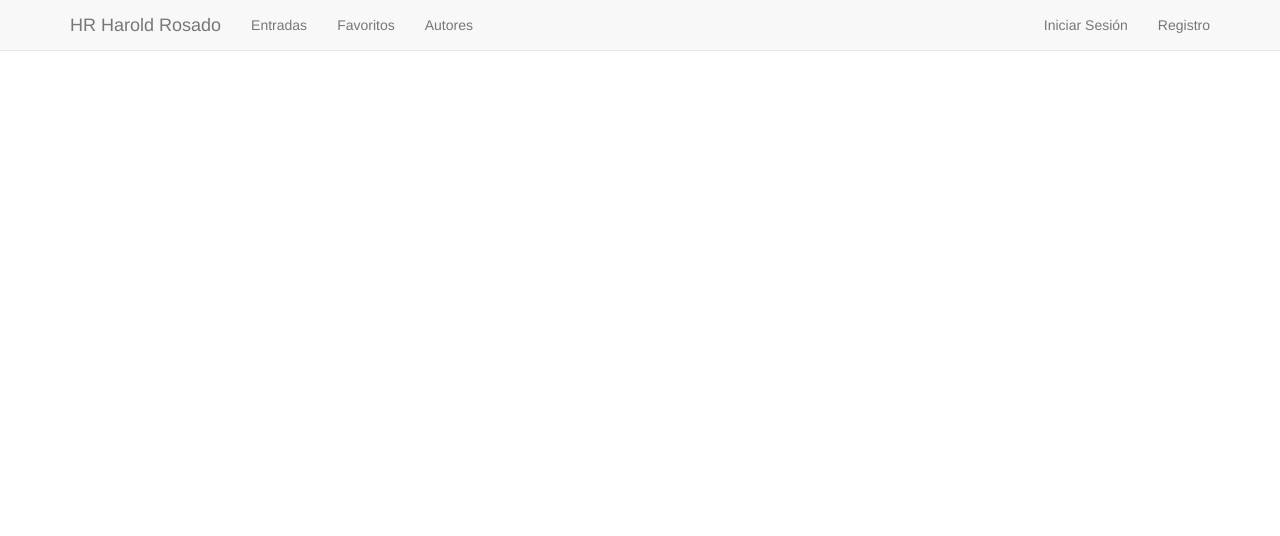
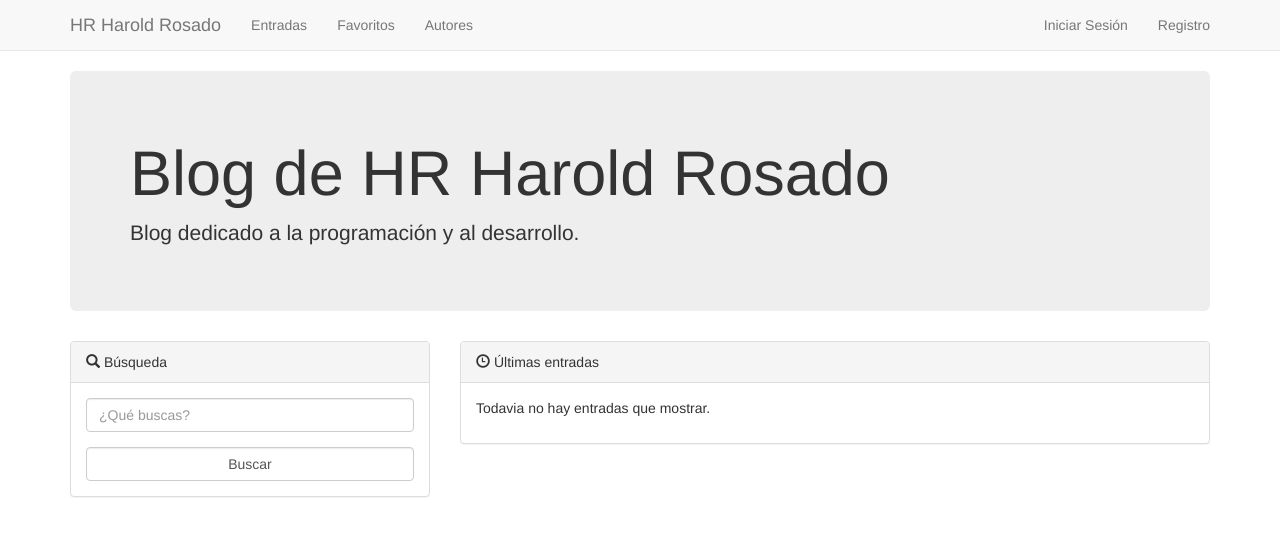
Before and after one commit to HRHaroldRosado/blog, a plain HTML site: page index.html in a window 1280 px wide. Drawn offline with Linux system fonts and the light colour scheme.

Commit message:
Modificando el Bog

```diff
--- a/index.html
+++ b/index.html
@@ -35,6 +35,45 @@
                 </div>
             </div>
         </nav>
+        <div class="container">
+            <div class="jumbotron">
+                <h1>Blog de HR Harold Rosado</h1>
+                <p>
+                    Blog dedicado a la programación y al desarrollo.
+                </p>
+            </div>
+        </div>
+        <div class="container">
+            <div class="row">
+                <div class="col-md-4">
+                    <div class="row">
+                        <div class="col-md-12">
+                            <div class="panel panel-default">
+                                <div class="panel-heading">
+                                    <span class="glyphicon glyphicon-search" aria-hidden="true"></span> Búsqueda
+                                </div>
+                                <div class="panel-body">
+                                    <div class="form-group">
+                                        <input type="search" name="" id="" class="form-control" placeholder="¿Qué buscas?">
+                                    </div>
+                                    <button class="form-control">Buscar</button>
+                                </div>
+                            </div>
+                        </div>
+                    </div>
+                </div>
+                <div class="col-md-8">
+                    <div class="panel panel-default">
+                        <div class="panel-heading">
+                            <span class="glyphicon glyphicon-time" aria-hidden="true"></span> Últimas entradas
+                        </div>
+                        <div class="panel-body">
+                            <p>Todavia no hay entradas que mostrar.</p>
+                        </div>
+                    </div>
+                </div>
+            </div>
+        </div>
 
         <script src="js/jquery.min.js"></script>
         <script src="js/bootstrap.min.js"></script>
```
